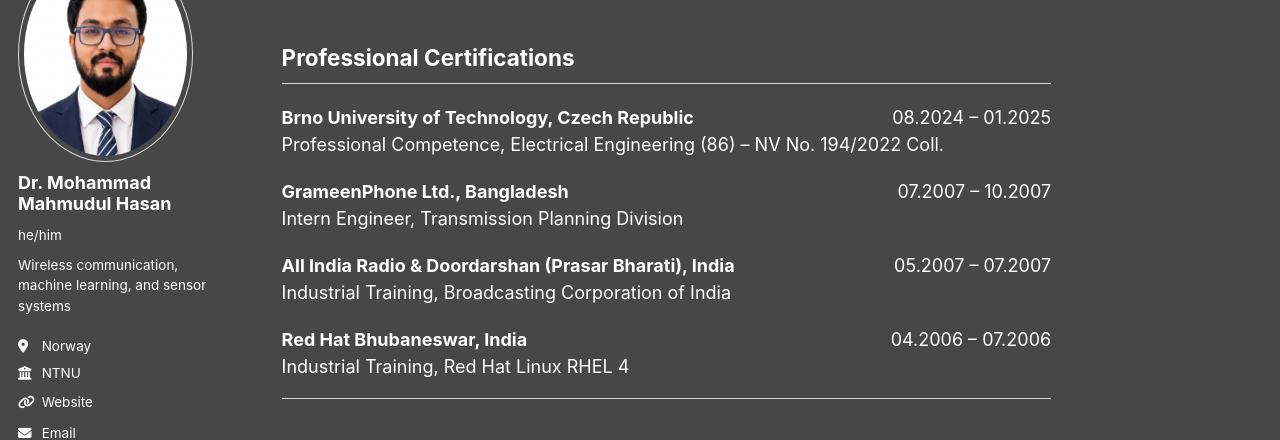
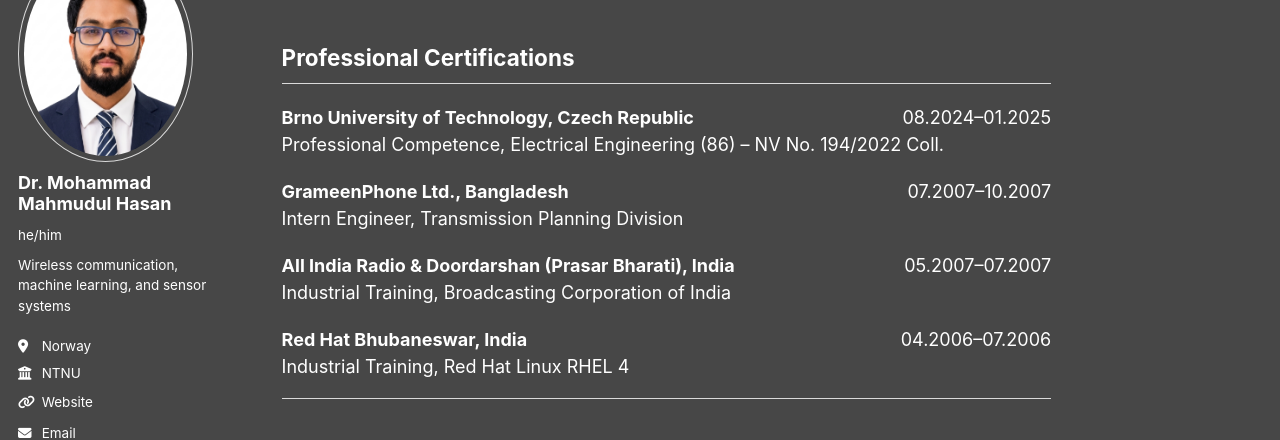
Before and after one commit to dearmahmud/dearmahmud.github.io, a Jekyll site: the page built from _pages/cv.md, in a window 1280 px wide and 900 px high, scrolled down 4293 px. Shown: the part 153-593 px from the top of the window. Built offline with Jekyll 4.4.1, drawn with Linux system fonts in a browser that asks for light colours; some web fonts are replaced.

Commit message:
Update cv.md

```diff
--- a/_pages/cv.md
+++ b/_pages/cv.md
@@ -289,40 +289,40 @@ redirect_from:
 
 ## Honors and Awards
 
-<div style="margin-top: 20px; display: flex; justify-content: space-between; gap: 20px;">
-  <span><strong>Research Recognition</strong></span>
+<div style="margin-top: 20px; display: flex; justify-content: space-between;">
+  <span style="flex: 1; padding-right: 20px;"><strong>Research Recognition</strong></span>
   <span style="white-space: nowrap; flex-shrink: 0;">2025</span>
 </div>
 <div>
   Nominated for Best Doctoral Thesis in Sensors
 </div>
 
-<div style="margin-top: 20px; display: flex; justify-content: space-between; gap: 20px;">
-  <span><strong>Research Grant</strong></span>
+<div style="margin-top: 20px; display: flex; justify-content: space-between;">
+  <span style="flex: 1; padding-right: 20px;"><strong>Research Grant</strong></span>
   <span style="white-space: nowrap; flex-shrink: 0;">2024</span>
 </div>
 <div>
   Awarded 146,000 NOK, Research Council of Norway
 </div>
 
-<div style="margin-top: 20px; display: flex; justify-content: space-between; gap: 20px;">
-  <span><strong>Chancellor’s Gold Medal</strong></span>
+<div style="margin-top: 20px; display: flex; justify-content: space-between;">
+  <span style="flex: 1; padding-right: 20px;"><strong>Chancellor’s Gold Medal</strong></span>
   <span style="white-space: nowrap; flex-shrink: 0;">2010</span>
 </div>
 <div>
   Awarded for securing the highest CGPA (10.0/10.0), KIIT University, India
 </div>
 
-<div style="margin-top: 20px; display: flex; justify-content: space-between; gap: 20px;">
-  <span><strong>Founder’s Gold Medal</strong></span>
+<div style="margin-top: 20px; display: flex; justify-content: space-between;">
+  <span style="flex: 1; padding-right: 20px;"><strong>Founder’s Gold Medal</strong></span>
   <span style="white-space: nowrap; flex-shrink: 0;">2010</span>
 </div>
 <div>
   Awarded for securing first position in the Master of Technology program, KIIT University, India
 </div>
 
-<div style="margin-top: 20px; display: flex; justify-content: space-between; gap: 20px;">
-  <span><strong>Chancellor’s Merit Scholarship</strong></span>
+<div style="margin-top: 20px; display: flex; justify-content: space-between;">
+  <span style="flex: 1; padding-right: 20px;"><strong>Chancellor’s Merit Scholarship</strong></span>
   <span style="white-space: nowrap; flex-shrink: 0;">2004–2010</span>
 </div>
 <div>
@@ -333,16 +333,16 @@ redirect_from:
 
 ## Research Projects
 
-<div style="margin-top: 20px; display: flex; justify-content: space-between; gap: 20px;">
-  <span><strong>Machine Learning Assisted Signal Processing for Antenna-Sensor Array (MLSP-ASA)</strong></span>
+<div style="margin-top: 20px; display: flex; justify-content: space-between;">
+  <span style="flex: 1; padding-right: 20px;"><strong>Machine Learning Assisted Signal Processing for Antenna-Sensor Array (MLSP-ASA)</strong></span>
   <span style="white-space: nowrap; flex-shrink: 0;">2024–2025</span>
 </div>
 <div>
   Member, Research Council of Norway (Project No. 353890)
 </div>
 
-<div style="margin-top: 20px; display: flex; justify-content: space-between; gap: 20px;">
-  <span><strong>Air Quality Monitoring Exploiting Massive Multiple-Input Multiple-Output Antennas (AQMA)</strong></span>
+<div style="margin-top: 20px; display: flex; justify-content: space-between;">
+  <span style="flex: 1; padding-right: 20px;"><strong>Air Quality Monitoring Exploiting Massive Multiple-Input Multiple-Output Antennas (AQMA)</strong></span>
   <span style="white-space: nowrap; flex-shrink: 0;">2022–2025</span>
 </div>
 <div>
@@ -351,39 +351,38 @@ redirect_from:
 
 ---
 
-
 ## Professional Certifications
 
-<div style="margin-top: 20px; display: flex; justify-content: space-between; align-items: center;">
-  <span><strong>Brno University of Technology, Czech Republic</strong></span>
-  <span>08.2024 – 01.2025</span>
+<div style="margin-top: 20px; display: flex; justify-content: space-between;">
+  <span style="flex: 1; padding-right: 20px;"><strong>Brno University of Technology, Czech Republic</strong></span>
+  <span style="white-space: nowrap; flex-shrink: 0;">08.2024–01.2025</span>
 </div>
-<div style="display: flex; justify-content: space-between;">
-  <span>Professional Competence, Electrical Engineering (86) – NV No. 194/2022 Coll.</span>
+<div>
+  Professional Competence, Electrical Engineering (86) – NV No. 194/2022 Coll.
 </div>
 
-<div style="margin-top: 20px; display: flex; justify-content: space-between; align-items: center;">
-  <span><strong>GrameenPhone Ltd., Bangladesh</strong></span>
-  <span>07.2007 – 10.2007</span>
+<div style="margin-top: 20px; display: flex; justify-content: space-between;">
+  <span style="flex: 1; padding-right: 20px;"><strong>GrameenPhone Ltd., Bangladesh</strong></span>
+  <span style="white-space: nowrap; flex-shrink: 0;">07.2007–10.2007</span>
 </div>
-<div style="display: flex; justify-content: space-between;">
-  <span>Intern Engineer, Transmission Planning Division</span>
+<div>
+  Intern Engineer, Transmission Planning Division
 </div>
 
-<div style="margin-top: 20px; display: flex; justify-content: space-between; align-items: center;">
-  <span><strong>All India Radio & Doordarshan (Prasar Bharati), India</strong></span>
-  <span>05.2007 – 07.2007</span>
+<div style="margin-top: 20px; display: flex; justify-content: space-between;">
+  <span style="flex: 1; padding-right: 20px;"><strong>All India Radio & Doordarshan (Prasar Bharati), India</strong></span>
+  <span style="white-space: nowrap; flex-shrink: 0;">05.2007–07.2007</span>
 </div>
-<div style="display: flex; justify-content: space-between;">
-  <span>Industrial Training, Broadcasting Corporation of India</span>
+<div>
+  Industrial Training, Broadcasting Corporation of India
 </div>
 
-<div style="margin-top: 20px; display: flex; justify-content: space-between; align-items: center;">
-  <span><strong>Red Hat Bhubaneswar, India</strong></span>
-  <span>04.2006 – 07.2006</span>
+<div style="margin-top: 20px; display: flex; justify-content: space-between;">
+  <span style="flex: 1; padding-right: 20px;"><strong>Red Hat Bhubaneswar, India</strong></span>
+  <span style="white-space: nowrap; flex-shrink: 0;">04.2006–07.2006</span>
 </div>
-<div style="display: flex; justify-content: space-between;">
-  <span>Industrial Training, Red Hat Linux RHEL 4</span>
+<div>
+  Industrial Training, Red Hat Linux RHEL 4
 </div>
 
 ---
```
